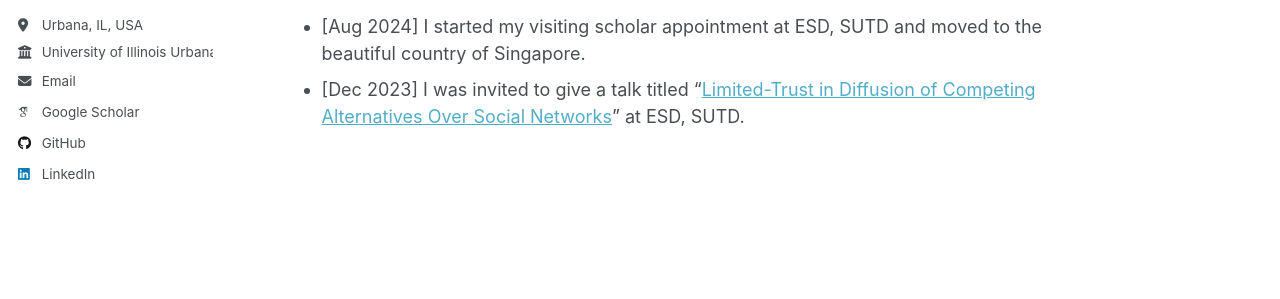
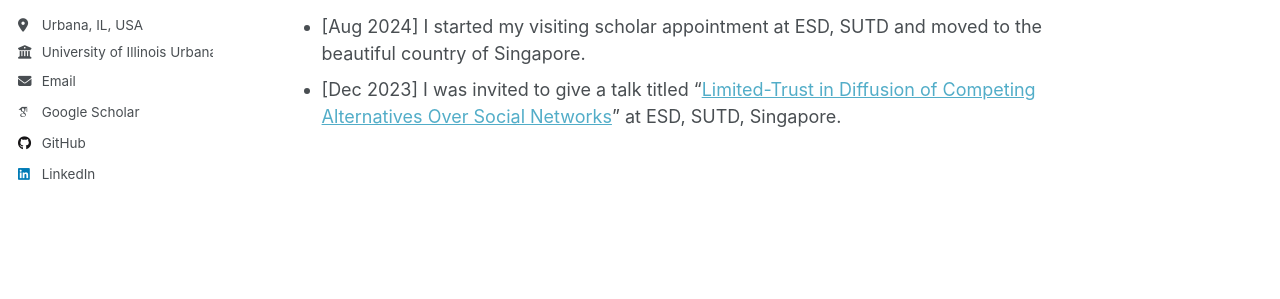
Before and after one commit to vin-leon/vin-leon.github.io, a Jekyll site: the page built from _pages/about.md, in a window 1280 px wide and 900 px high, scrolled down 1304 px. Shown: the part 371-670 px from the top of the window. Built offline with Jekyll 4.4.1, drawn with Linux system fonts in a browser that asks for light colours; some web fonts are replaced; a script that is not in the unit is left out.

Commit message:
Update about.md

```diff
--- a/_pages/about.md
+++ b/_pages/about.md
@@ -41,4 +41,4 @@ Visiting Scholar, Engineering Systems and Design Pillar, Singapore University of
 * [Apr 2025] I volunteered and presented my work "[Online Learning for Dynamic Vickrey-Clarke-Groves Mechanism in Unknown Environments](https://publish.illinois.edu/11th-midwest-workshop-on-control-and-game-theory/poster-abstract/)" (poster) at the [11th Midwest Workshop on Control and Game Theory](https://publish.illinois.edu/11th-midwest-workshop-on-control-and-game-theory/), Urbana, IL.
 * [Jan 2025] I finished my visiting scholar appointment with ESD, SUTD and moved back to the midwest!
 * [Aug 2024] I started my visiting scholar appointment at ESD, SUTD and moved to the beautiful country of Singapore.
-* [Dec 2023] I was invited to give a talk titled "[Limited-Trust in Diffusion of Competing Alternatives Over Social Networks](https://www.sutd.edu.sg/events-listing/vincent-leon-university-of-illinois-at-urbana-champaign-limited-trust-in-diffusion-of-competing-alternatives-over-social-networks-apurv-shukla-texas-am-university-diff/)" at ESD, SUTD.
+* [Dec 2023] I was invited to give a talk titled "[Limited-Trust in Diffusion of Competing Alternatives Over Social Networks](https://www.sutd.edu.sg/events-listing/vincent-leon-university-of-illinois-at-urbana-champaign-limited-trust-in-diffusion-of-competing-alternatives-over-social-networks-apurv-shukla-texas-am-university-diff/)" at ESD, SUTD, Singapore.
```
